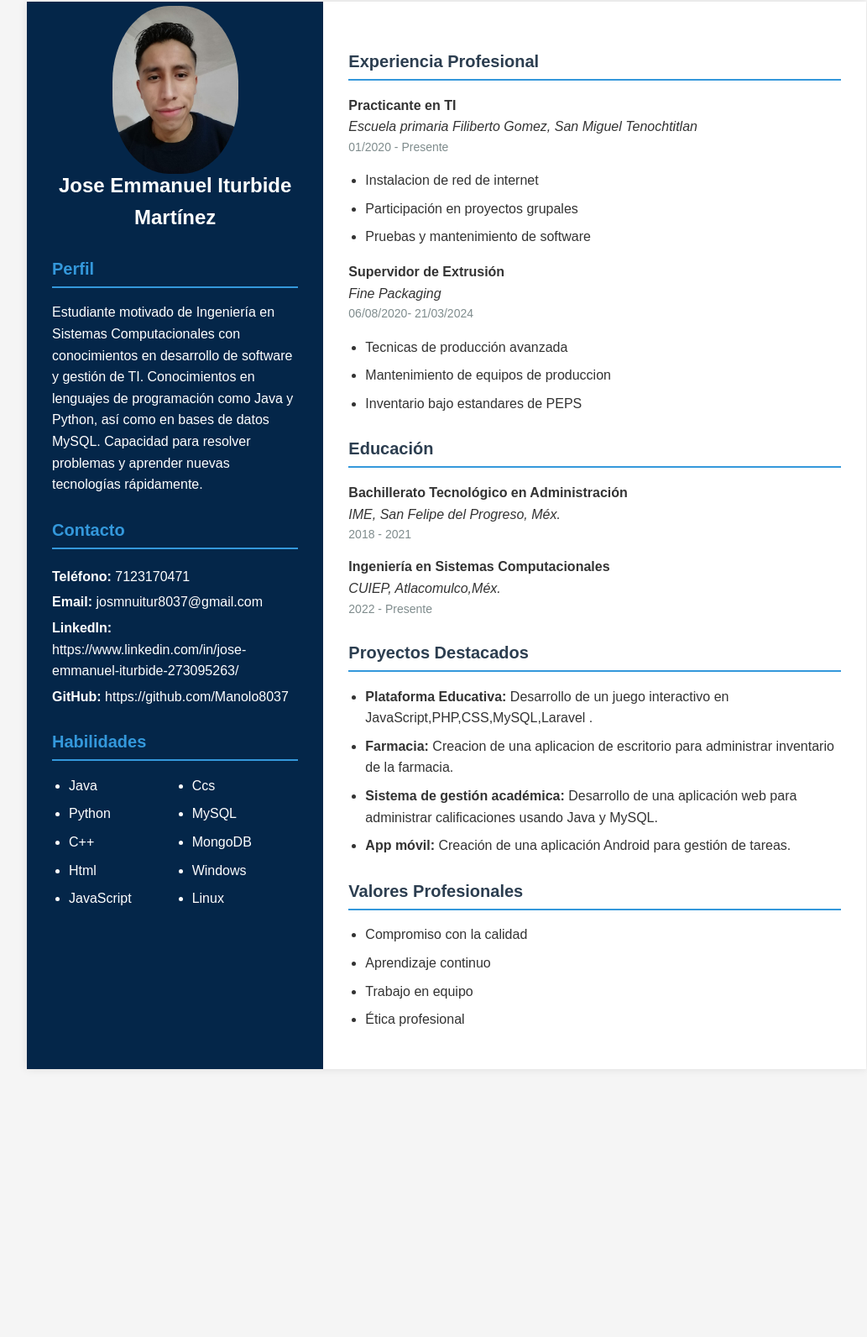
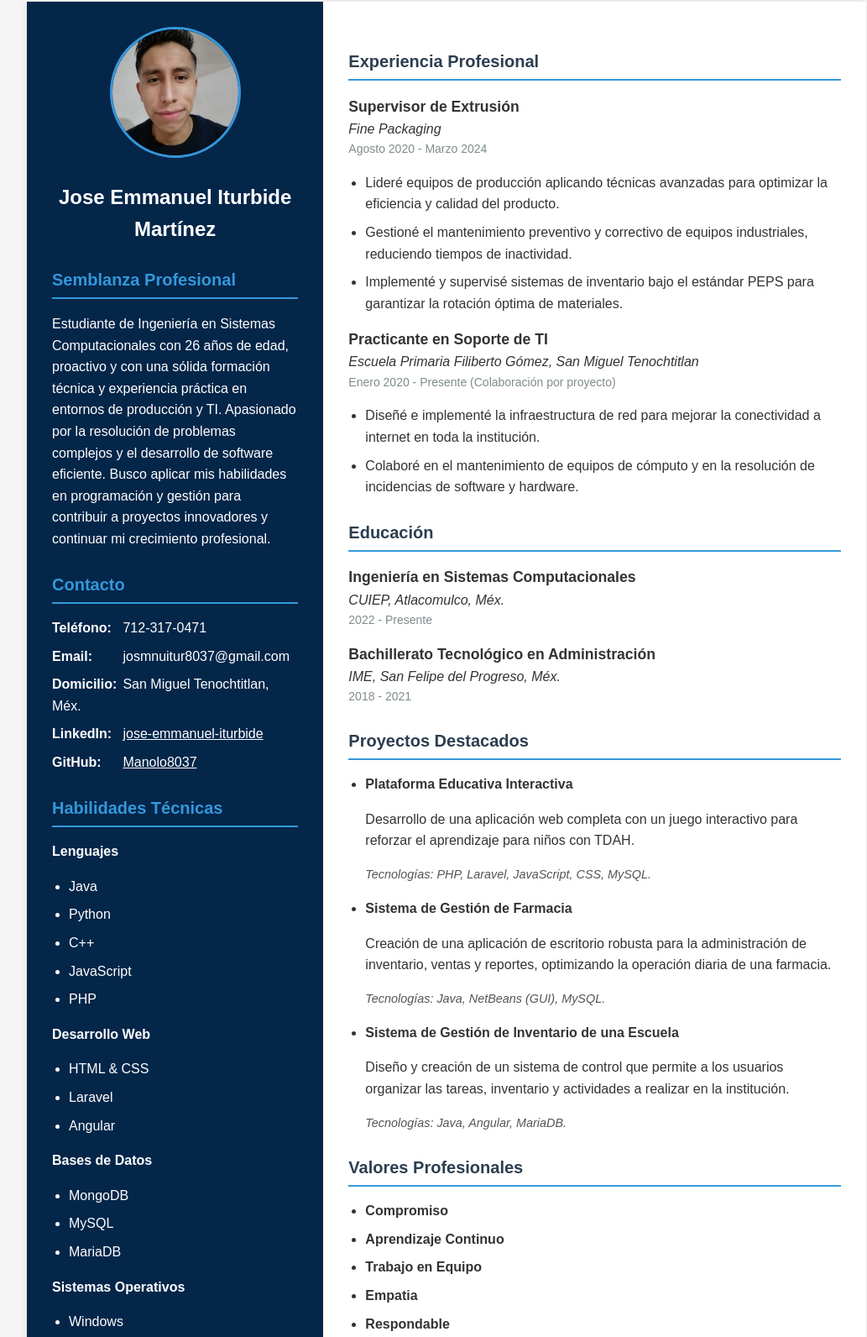
Before and after one commit to Manolo8037/CV_PERSONAL, a plain HTML site: page CV.html in a window 1280 px wide. Shown: the part 18-1610 px from the top of the page at 84% size, without its empty margins (108-1141 px from the left). Before the commit the page ends 1311 px from the top, so only its background shows below. Drawn offline with Linux system fonts and the light colour scheme.

Commit message:
Actualizando mi CV profesional

```diff
--- a/CV.html
+++ b/CV.html
@@ -4,127 +4,121 @@
     <meta charset="UTF-8">
     <meta name="viewport" content="width=device-width, initial-scale=1.0">
     <title>CV - Jose Emmanuel Iturbide Martínez</title>
-    <link rel="stylesheet" href="./EstiloCV.css">
+    <link rel="stylesheet" href="EstiloCV.css">
 </head>
 <body>
     <div class="container">
         <div class="left-column">
-            <div class="photo-placeholder">
+            <div class="photo-container">
+                <!-- Reemplaza la URL con una foto tuya en línea o usa una ruta local si el archivo está en la misma carpeta -->
                 <img src="foto.jpg" alt="Foto de perfil">
             </div>
             <h1>Jose Emmanuel Iturbide Martínez</h1>
 
-            <h2>Perfil</h2>
-            <p>Estudiante motivado de Ingeniería en Sistemas Computacionales con conocimientos en desarrollo de software y gestión de TI. Conocimientos en lenguajes de programación como Java y Python, así como en bases de datos MySQL. Capacidad para resolver problemas y aprender nuevas tecnologías rápidamente.</p>
+            <h2>Semblanza Profesional</h2>
+            <p>Estudiante de Ingeniería en Sistemas Computacionales con 26 años de edad, proactivo y con una sólida formación técnica y experiencia práctica en entornos de producción y TI. Apasionado por la resolución de problemas complejos y el desarrollo de software eficiente. Busco aplicar mis habilidades en programación y gestión para contribuir a proyectos innovadores y continuar mi crecimiento profesional.</p>
 
             <h2>Contacto</h2>
             <div class="contact-info">
-                <p><strong>Teléfono:</strong> 7123170471</p>
+                <p><strong>Teléfono:</strong> 712-317-0471</p>
                 <p><strong>Email:</strong> josmnuitur8037@gmail.com</p>
-                <p><strong>LinkedIn:</strong> https://www.linkedin.com/in/jose-emmanuel-iturbide-273095263/</p>
-                <p><strong>GitHub:</strong> https://github.com/Manolo8037</p>
+                <p><strong>Domicilio:</strong> San Miguel Tenochtitlan, Méx.</p>
+                <p><strong>LinkedIn:</strong> <a href="https://www.linkedin.com/in/jose-emmanuel-iturbide-273095263/" style="color: #fff;">jose-emmanuel-iturbide</a></p>
+                <p><strong>GitHub:</strong> <a href="https://github.com/Manolo8037" style="color: #fff;">Manolo8037</a></p>
             </div>
 
-            <h2>Habilidades</h2>
-            <ul class="skills-list">
+            <h2>Habilidades Técnicas</h2>
+            <div class="skills-list">
+                <h4>Lenguajes</h4>
+                <ul>
                     <li>Java</li>
                     <li>Python</li>
                     <li>C++</li>
-                <li>Html</li>
                     <li>JavaScript</li>
-                <li>Ccs</li>
+                    <li>PHP</li>
+                </ul>
+                <h4>Desarrollo Web</h4>
+                <ul>
+                    <li>HTML & CSS</li>
+                    <li>Laravel</li>
+                    <li>Angular</li>
+                </ul>
+                <h4>Bases de Datos</h4>
+                <ul>
+                    <li>MongoDB</li>
                     <li>MySQL</li>
-                <li>MongoDB</li>
+                    <li>MariaDB</li>
+                </ul>
+                 <h4>Sistemas Operativos</h4>
+                <ul>
                     <li>Windows</li>
                     <li>Linux</li>
                 </ul>
+            </div>
         </div>
 
         <div class="right-column">
             <h2>Experiencia Profesional</h2>
 
-            <div class="job-title">Practicante en TI</div>
-            <div class="company">Escuela primaria Filiberto Gomez, San Miguel Tenochtitlan</div>
-            <div class="date">01/2020 - Presente</div>
+            <div class="job-title">Supervisor de Extrusión</div>
+            <div class="company">Fine Packaging</div>
+            <div class="date">Agosto 2020 - Marzo 2024</div>
             <ul>
-                <li>Instalacion de red de internet</li>
-                <li>Participación en proyectos grupales</li>
-                <li>Pruebas y mantenimiento de software</li>
+                <li>Lideré equipos de producción aplicando técnicas avanzadas para optimizar la eficiencia y calidad del producto.</li>
+                <li>Gestioné el mantenimiento preventivo y correctivo de equipos industriales, reduciendo tiempos de inactividad.</li>
+                <li>Implementé y supervisé sistemas de inventario bajo el estándar PEPS para garantizar la rotación óptima de materiales.</li>
             </ul>
 
-            <div class="job-title">Supervidor de Extrusión</div>
-            <div class="company">Fine Packaging</div>
-            <div class="date">06/08/2020- 21/03/2024</div>
+            <div class="job-title">Practicante en Soporte de TI</div>
+            <div class="company">Escuela Primaria Filiberto Gómez, San Miguel Tenochtitlan</div>
+            <div class="date">Enero 2020 - Presente (Colaboración por proyecto)</div>
             <ul>
-                <li>Tecnicas de producción avanzada</li>
-                <li>Mantenimiento de equipos de produccion</li>
-                <li>Inventario bajo estandares de PEPS</li>
+                <li>Diseñé e implementé la infraestructura de red para mejorar la conectividad a internet en toda la institución.</li>
+                <li>Colaboré en el mantenimiento de equipos de cómputo y en la resolución de incidencias de software y hardware.</li>
             </ul>
 
             <h2>Educación</h2>
+            <div class="education-title">Ingeniería en Sistemas Computacionales</div>
+            <div class="university">CUIEP, Atlacomulco, Méx.</div>
+            <div class="date">2022 - Presente</div>
+
             <div class="education-title">Bachillerato Tecnológico en Administración</div>
             <div class="university">IME, San Felipe del Progreso, Méx.</div>
             <div class="date">2018 - 2021</div>
-            <div class="education-title">Ingeniería en Sistemas Computacionales</div>
-            <div class="university">CUIEP, Atlacomulco,Méx.</div>
-            <div class="date">2022 - Presente</div>
 
-
-            <h2>Proyectos Destacados</h2>
+            <h2>Proyectos Destacados </h2>
             <ul>
-                <li><strong>Plataforma Educativa:</strong> Desarrollo de un juego interactivo en JavaScript,PHP,CSS,MySQL,Laravel
-
-
-
-
-
-
-
-
-
-
-
-
-
-
-
-
-
-
-
-
-
-
-
-
-
-
-
-
-
-
-
-
-
-
-
-
-
-
-
-
-                    .</li>
-                <li><strong>Farmacia:</strong> Creacion de una aplicacion de escritorio para administrar inventario de la farmacia.</li>
-                <li><strong>Sistema de gestión académica:</strong> Desarrollo de una aplicación web para administrar calificaciones usando Java y MySQL.</li>
-                <li><strong>App móvil:</strong> Creación de una aplicación Android para gestión de tareas.</li>
+                <li>
+                    <p class="project-title">Plataforma Educativa Interactiva</p>
+                    <p>Desarrollo de una aplicación web completa con un juego interactivo para reforzar el aprendizaje para niños con TDAH.</p>
+                    <p class="project-tech">Tecnologías: PHP, Laravel, JavaScript, CSS, MySQL.</p>
+                </li>
+                <li>
+                    <p class="project-title">Sistema de Gestión de Farmacia</p>
+                    <p>Creación de una aplicación de escritorio robusta para la administración de inventario, ventas y reportes, optimizando la operación diaria de una farmacia.</p>
+                     <p class="project-tech">Tecnologías: Java, NetBeans (GUI), MySQL.</p>
+                </li>
+                <li>
+                    <p class="project-title">Sistema de Gestión de Inventario de una Escuela</p>
+                    <p>Diseño y creación de un sistema de control que permite a los usuarios organizar las tareas, inventario y actividades a realizar en la institución.</p>
+                    <p class="project-tech">Tecnologías: Java, Angular, MariaDB.</p>
+                </li>
             </ul>
 
             <h2>Valores Profesionales</h2>
             <ul>
-                <li>Compromiso con la calidad</li>
-                <li>Aprendizaje continuo</li>
-                <li>Trabajo en equipo</li>
-                <li>Ética profesional</li>
+                <li><strong>Compromiso</strong></li>
+                <li><strong>Aprendizaje Continuo</strong></li>
+                <li><strong>Trabajo en Equipo</strong></li>
+                <li><strong>Empatia</strong></li>
+                <li><strong>Respondable</strong></li>
+            </ul>
+
+             <h2>Ética Profesional</h2>
+             <ul>
+                <li>Adherencia a los estándares de ética y conducta profesional promovidos por organizaciones como el <strong>IEEE</strong>.</li>
+                <li><strong>Objetivo a corto plazo:</strong> Obtener una posición de desarrollador junior donde pueda aplicar mis conocimientos y crecer profesionalmente.</li>
+                <li><strong>Objetivo a largo plazo:</strong> Especializarme en desarrollo backend o analista de datos y liderar proyectos de alto impacto.</li>
              </ul>
         </div>
     </div>
--- a/EstiloCV.css
+++ b/EstiloCV.css
@@ -9,6 +9,8 @@ body {
 
 .container {
     display: flex;
+    flex-direction: column;
+    /* Apilado en pantallas pequeñas */
     max-width: 1000px;
     margin: 20px auto;
     background: white;
@@ -16,28 +18,26 @@ body {
 }
 
 .left-column {
-    flex: 1;
     padding: 30px;
     background: #042649;
     color: white;
 }
 
 .right-column {
-    flex: 2;
     padding: 30px;
 }
 
-.photo-placeholder {
+.photo-container {
+    text-align: center;
+    margin-bottom: 20px;
+}
+
+.photo-container img {
     width: 150px;
     height: 150px;
     border-radius: 50%;
-    background: #ddd;
-    margin: 0 auto 20px;
-    display: flex;
-    align-items: center;
-    justify-content: center;
-    font-size: 14px;
-    color: #777;
+    border: 3px solid #3498db;
+    object-fit: cover;
 }
 
 h1 {
@@ -57,18 +57,20 @@ h2 {
 
 .left-column h2 {
     color: #3498db;
-    border-bottom: 2px solid #3498db;
+    border-bottom-color: #3498db;
 }
 
 h3 {
     font-size: 18px;
     margin-bottom: 5px;
+    color: #2c3e50;
 }
 
 .job-title,
 .education-title {
     font-weight: bold;
     margin-top: 15px;
+    font-size: 1.1em;
 }
 
 .company,
@@ -83,6 +85,7 @@ h3 {
 
 ul {
     padding-left: 20px;
+    list-style-type: disc;
 }
 
 li {
@@ -90,20 +93,48 @@ li {
 }
 
 .skills-list {
-    columns: 2;
-    column-gap: 20px;
+    padding-left: 0;
+    list-style-type: none;
 }
 
-.contact-info {
-    margin-top: 20px;
+.skills-list h4 {
+    margin-top: 15px;
+    margin-bottom: 5px;
+    color: #fff;
+    font-weight: bold;
 }
 
 .contact-info p {
-    margin: 5px 0;
+    margin: 8px 0;
 }
-img {
-    max-width: 100%;
-    height: auto;
-    border-radius: 45%;
 
+.contact-info strong {
+    display: inline-block;
+    width: 80px;
 }
+
+.project-title {
+    font-weight: bold;
+}
+
+.project-tech {
+    font-style: italic;
+    font-size: 0.9em;
+    color: #555;
+}
+
+/* Responsive Design */
+@media (min-width: 768px) {
+    .container {
+        flex-direction: row;
+        /* Lado a lado en pantallas grandes */
+    }
+
+    .left-column {
+        flex: 1;
+    }
+
+    .right-column {
+        flex: 2;
+    }
+}
```
Lines whose indentation alone changed are shown as unchanged.
